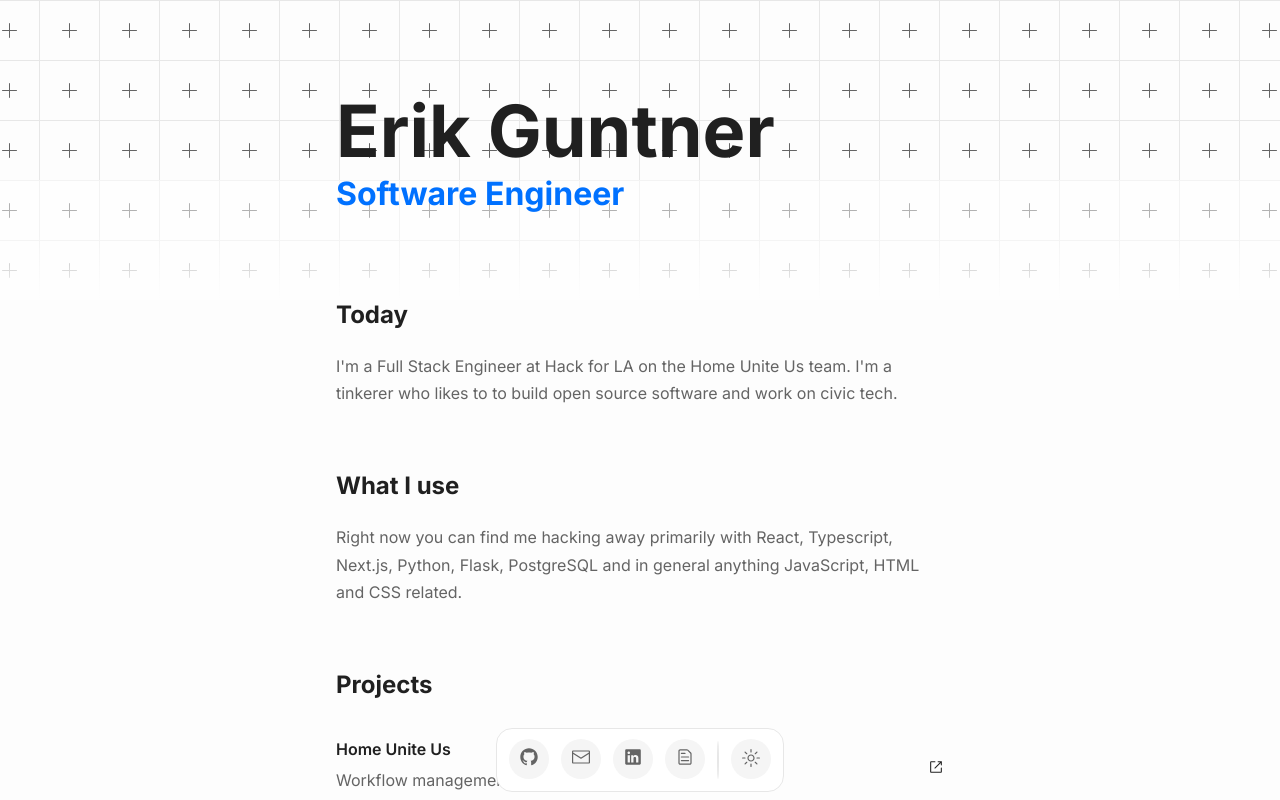
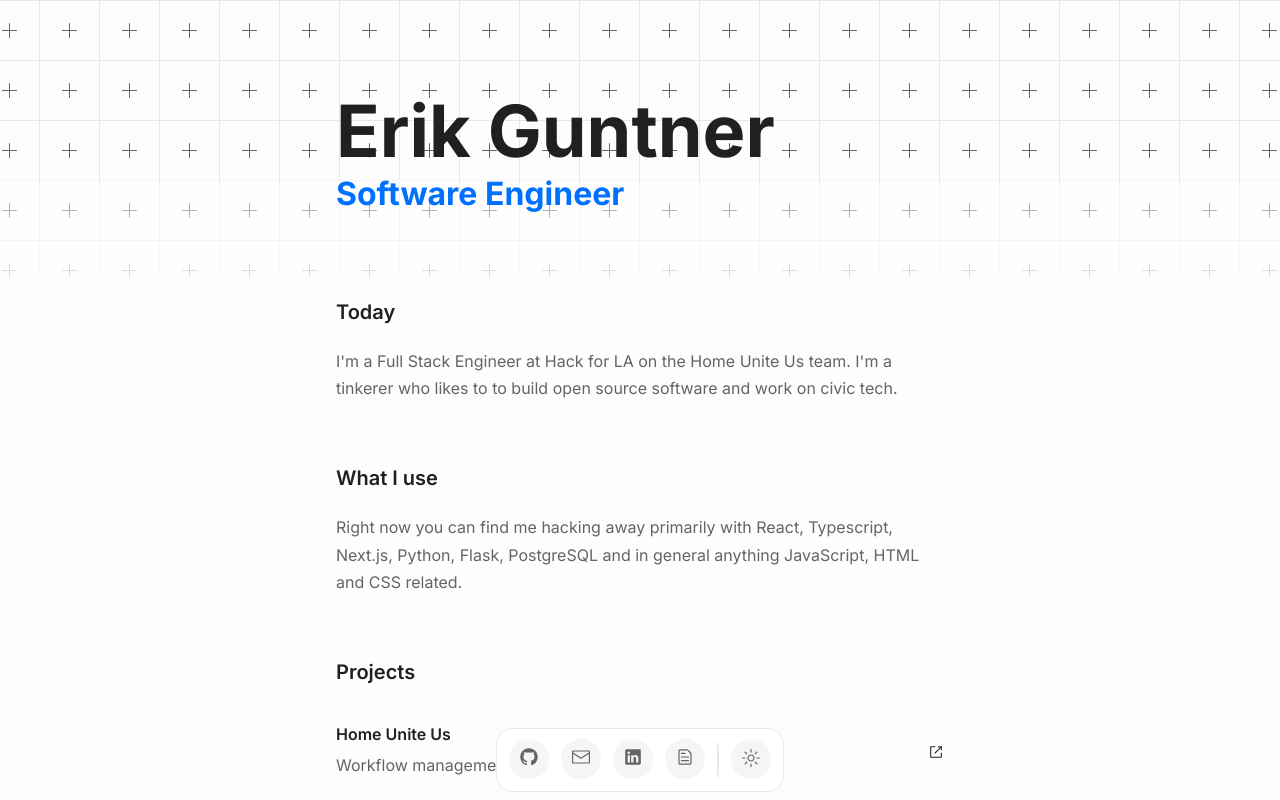
Before and after one commit to erikguntner/personal-site, a Next.js app: page / in a window 1280 px wide. Built offline with nearby package versions, Linux system fonts and the light colour scheme.

Commit message:
Update title font style

```diff
--- a/src/app/page.module.css
+++ b/src/app/page.module.css
@@ -114,6 +114,10 @@
   width: 100%;
 }
 
+.section h2 {
+  font-size: 20px;
+  font-weight: 600;
+}
 /* PROJECT SECTION */
 
 .project_list {
```
